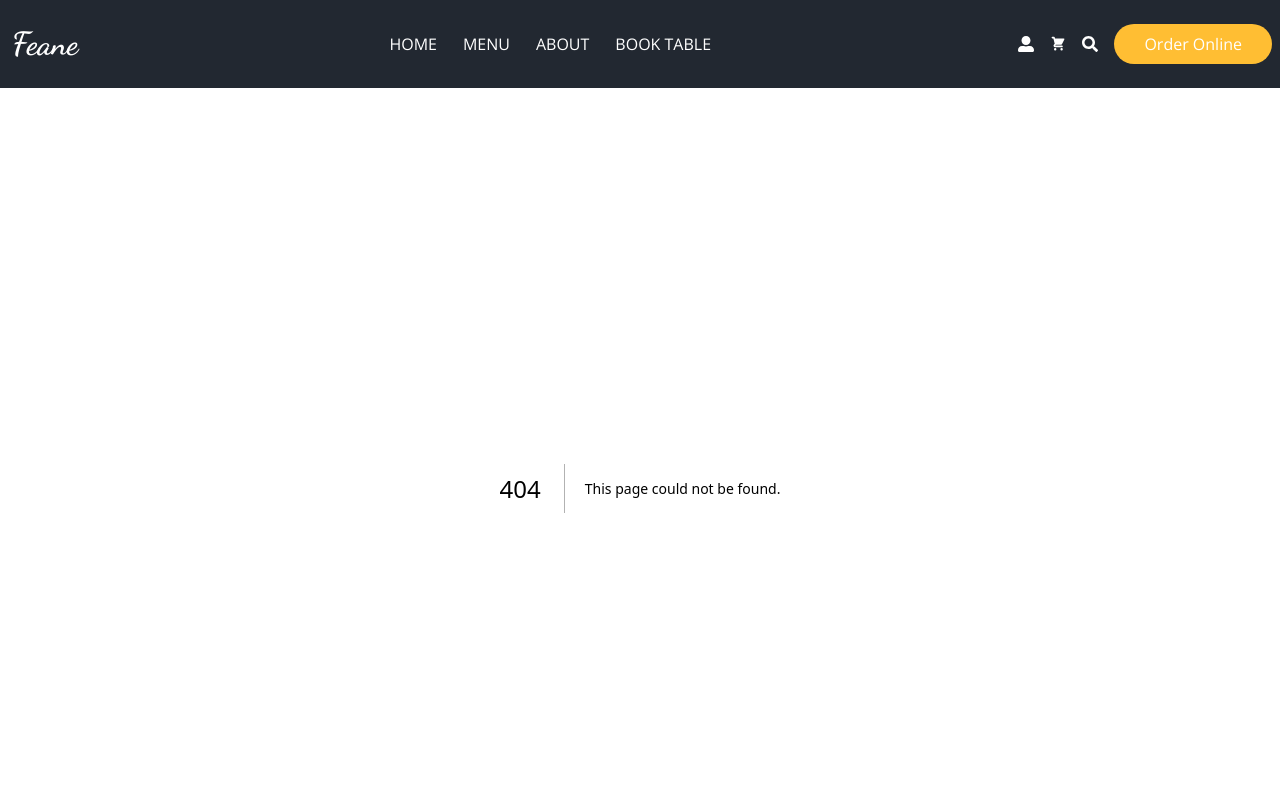
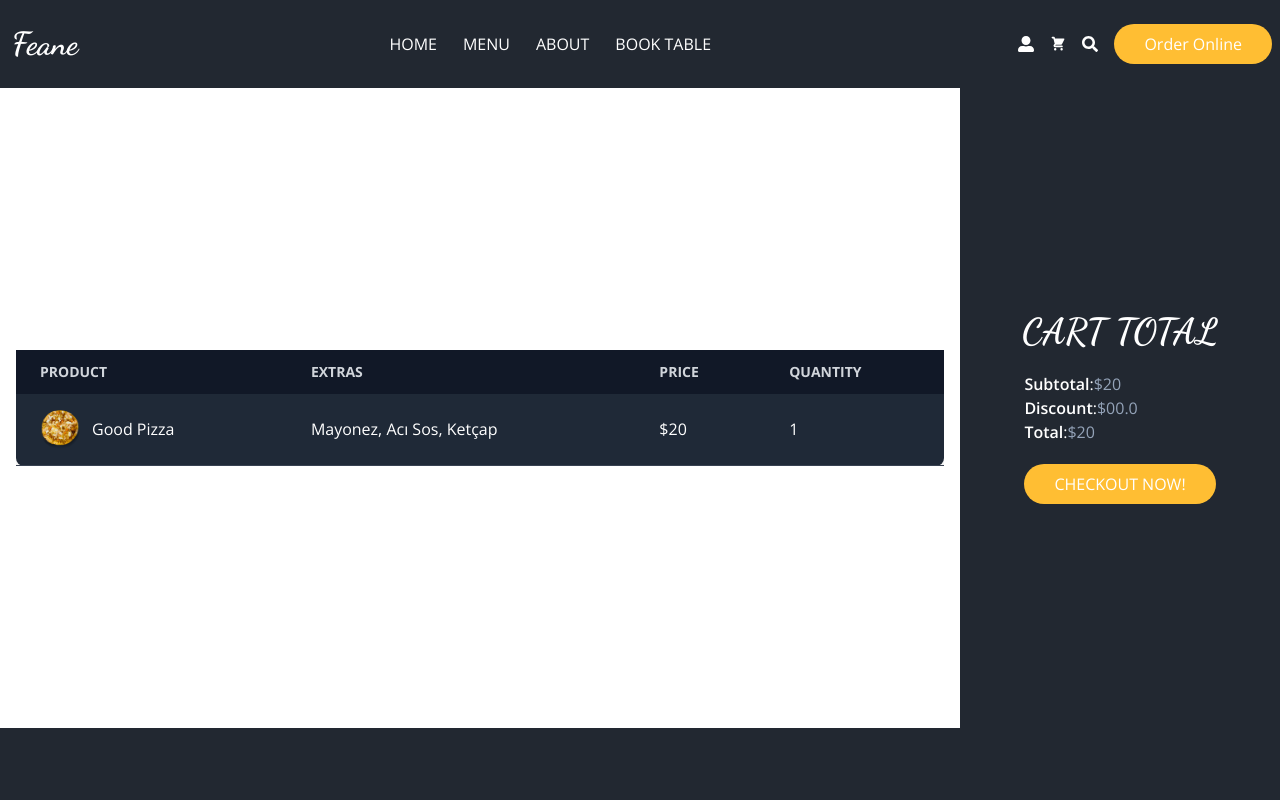
Before and after one commit to mehmetulker/food-order-next.js-project, a Next.js app: page /cart in a window 1280 px wide. Before the commit this address had no page. Shown: the top 800 px of the page. Built offline with nearby package versions, Linux system fonts and the light colour scheme.

Commit message:
feat(Cart,CartPage) add Cart component

```diff
--- /dev/null
+++ b/app/cart/page.jsx
@@ -0,0 +1,12 @@
+import Cart from "@/components/cart/Cart";
+import React from "react";
+
+const CartPage = () => {
+  return (
+    <div>
+      <Cart />
+    </div>
+  );
+};
+
+export default CartPage;
--- /dev/null
+++ b/components/cart/Cart.jsx
@@ -0,0 +1,63 @@
+import React from "react";
+import Title from "../ui/Title";
+import Image from "next/image";
+
+const Cart = () => {
+  return (
+    <div className="h-[80vh] w-full flex flex-col sm:flex-row items-center justify-center">
+      <div className="w-3/4 h-full flex flex-col items-center justify-center">
+        <div className="container  p-4 ">
+          <div className=" overflow-x-auto scrollbar-color-primary">
+            <table className="min-w-full bg-gray-800 text-white rounded-lg shadow-lg">
+              <thead>
+                <tr className="bg-gray-900 text-gray-300 uppercase text-sm">
+                  <th className="px-6 py-3 text-left">Product</th>
+                  <th className="px-6 py-3 text-left">Extras</th>
+                  <th className="px-6 py-3 text-left">Price</th>
+                  <th className="px-6 py-3 text-left">Quantity</th>
+                </tr>
+              </thead>
+              <tbody>
+                <tr className="border-b border-gray-700 hover:bg-primary   ">
+                  <td className="px-6 py-4 flex items-center space-x-3">
+                    <Image
+                      src="/images/f1.png"
+                      alt="Pizza"
+                      width={40}
+                      height={40}
+                      className="rounded-full"
+                    />
+                    <span>Good Pizza</span>
+                  </td>
+                  <td className="px-6 py-4">Mayonez, Acı Sos, Ketçap</td>
+                  <td className="px-6 py-4">$20</td>
+                  <td className="px-6 py-4">1</td>
+                </tr>
+              </tbody>
+            </table>
+          </div>
+        </div>
+      </div>
+      <div className=" flex flex-col  w-full sm:w-1/4  h-full bg-secondary justify-center items-center  text-white ">
+        <Title addClass="text-4xl">CART TOTAL</Title>
+        <div className="text-base mt-5 gap-2">
+          <p>
+            <span className="font-semibold"> Subtotal</span>:
+            <span className="text-slate-400">$20</span>
+          </p>
+          <p>
+            <span className="font-semibold"> Discount</span>:
+            <span className="text-slate-400">$00.0</span>
+          </p>
+          <p>
+            <span className="font-semibold"> Total</span>:
+            <span className="text-slate-400">$20</span>
+          </p>
+          <button className="btn-primary mt-5">CHECKOUT NOW!</button>
+        </div>
+      </div>
+    </div>
+  );
+};
+
+export default Cart;
```
